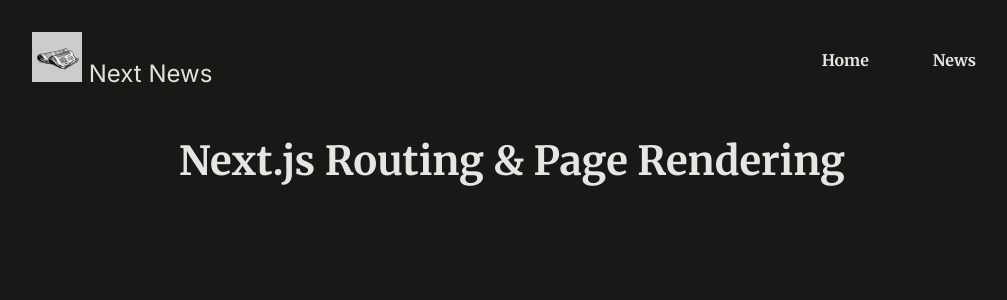
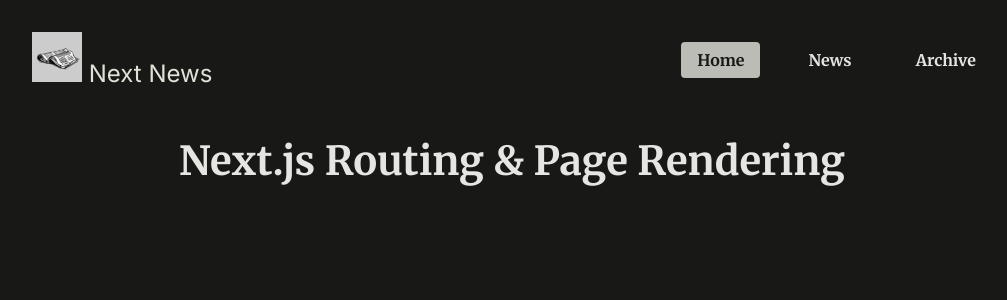
Before and after one commit to cmilliron/next-news, a Next.js app: page / in a window 1280 px wide. Shown: the top 300 px of the page, without its empty margins (128-1135 px from the left). Built offline with nearby package versions, Linux system fonts and the light colour scheme.

Commit message:
add dynamic buttons for navbar

```diff
--- a/components/main-header.jsx
+++ b/components/main-header.jsx
@@ -1,7 +1,9 @@
 import Image from "next/image";
-import Link from "next/link";
 
 import logo from "@/assets/logo.jpg";
+import { usePathname } from "next/navigation";
+import NavLink from "./nav-link";
+import Link from "next/link";
 
 export default function MainHeader() {
   return (
@@ -15,10 +17,14 @@ export default function MainHeader() {
       <nav>
         <ul>
           <li>
-            <Link href="/">Home</Link>
+            <NavLink href="/">Home</NavLink>
+          </li>
+
+          <li>
+            <NavLink href="/news">News</NavLink>
           </li>
           <li>
-            <Link href="/news">News</Link>
+            <NavLink href="/archive">Archive</NavLink>
           </li>
         </ul>
       </nav>
--- /dev/null
+++ b/components/nav-link.jsx
@@ -0,0 +1,26 @@
+"use client";
+import Link from "next/link";
+import { usePathname } from "next/navigation";
+
+export default function NavLink({ href, children }) {
+  const currentPath = usePathname();
+  const linkStyles = getStyle(currentPath, href);
+
+  return (
+    <Link href={href} className={linkStyles}>
+      {children}
+    </Link>
+  );
+}
+
+const getStyle = (currentPath, path) => {
+  if (currentPath === "/" && path === "/") {
+    return "active";
+  } else if (path.length > 2) {
+    if (currentPath.startsWith(path)) {
+      return "active";
+    }
+  } else {
+  }
+  return undefined;
+};
```
